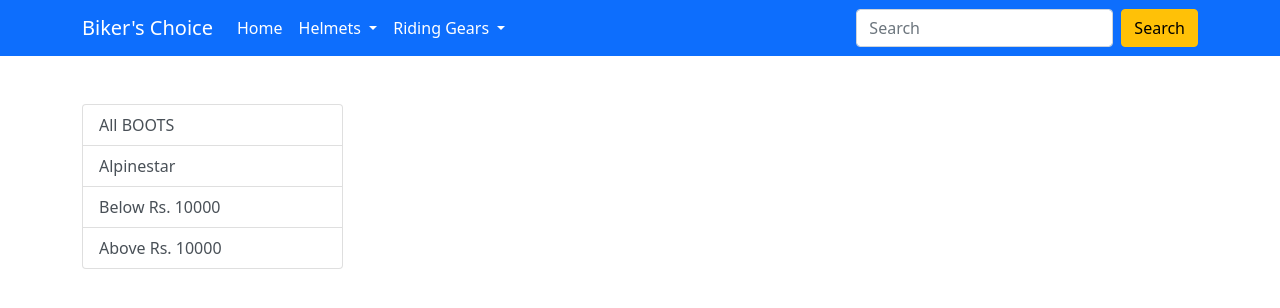
After one commit to psuman10/personal, a Django app: page /boot/ in a window 1280 px wide. The commit adds this page. Shown: the top 308 px of the page. Run offline with Django 3.2, Linux system fonts and the light colour scheme; data that the repository does not hold is empty; parts of the project's set-up code (start-up, migrations or seed data) failed here and were passed over; some libraries are stand-ins or nearby versions.

Commit message:
navbar categories were defined

```diff
--- a/ecommerce/models.py
+++ b/ecommerce/models.py
@@ -28,6 +28,7 @@ CATEGORY_CHOICES = (
     ('H', 'Halfface'),
     ('B', 'BOOTS'),
     ('W', 'WEARS'),
+
 )
 
 
--- /dev/null
+++ b/ecommerce/templates/BC/Boot.html
@@ -0,0 +1,39 @@
+ {% extends 'BC/base.html' %}
+{% load static %}
+{% block title %}HALF FACE HELMETS{% endblock title %}
+{% block main-content %}
+<div class="container my-5">
+ <div class="row">
+  <div class="col-sm-3">
+   <div class="list-group">
+   <a href="{% url 'boot' %}" class="list-group-item list-group-item-action" aria-current='true'>All BOOTS</a>
+   <a href="{% url 'bootdata' 'Alpinestar' %}" class="list-group-item list-group-item-action" aria-current='true'>Alpinestar</a>
+
+   <a href="{% url 'bootdata' 'Below' %}" class="list-group-item list-group-item-action" aria-current='true'>Below Rs. 10000</a>
+
+   <a href="{% url 'bootdata' 'Above' %}" class="list-group-item list-group-item-action" aria-current='true'>Above Rs. 10000</a>
+
+  </div>
+  </div>
+
+  <div class=" col-sm-8">
+  <div class="row">
+   {% for product in BT %}
+<div class="div col-sm-4 text-center mb-4">
+<a href="{% url 'product-detail' product.id %}" class="btn">
+<div class="item">
+<img src="{{product.product_image.url}}" alt="" height="300" class="">
+<div class="fw-bold">{{product.title}}</div>
+<div class="fw-bold">Rs. {{product.discounted_price}}
+<small class="fw-light text-decoration-line-through">{{product.selling_price}}</small>
+</div>
+</div>
+</a>
+</div>
+{% endfor %}
+  </div>
+  </div>
+  </div>
+ </div>
+
+{% endblock main-content %}
--- a/ecommerce/templates/BC/base.html
+++ b/ecommerce/templates/BC/base.html
@@ -38,7 +38,7 @@
                Helmets
              </a>
              <ul class="dropdown-menu" aria-labelledby="HelmetsDropdown">
-               {% comment %} <li><a class="dropdown-item" href="{% url 'Halfface' %}">HALFFACE</a></li> {% endcomment %}
+               <li><a class="dropdown-item" href="{% url 'Halfface' %}">HALFFACE</a></li>
                <li><a class="dropdown-item" href="{% url 'Fullface' %}">FULLFACE</a></li>
              </ul>
            </li>
@@ -47,8 +47,8 @@
                Riding Gears
              </a>
              <ul class="dropdown-menu" aria-labelledby="RidingGearsDropdown">
-               <li><a class="dropdown-item" href="#">Boots</a></li>
-               <li><a class="dropdown-item" href="#"> Pair Wears</a></li>
+                <li><a class="dropdown-item" href="{% url 'boot' %}">BOOTS</a></li>
+               <li><a class="dropdown-item" href="{% url 'Wears' %}">PAIRWEARS</a></li>
              </ul>
            </li>
          </ul>
--- a/ecommerce/templates/BC/home.html
+++ b/ecommerce/templates/BC/home.html
@@ -2,7 +2,7 @@
 {% load static %}
 {% block title %}Home{% endblock title %}
 
-{% block banner_slider %}
+{% comment %} {% block banner_slider %}
 <!--Banner Slider-->
  <div id="carouselExampleControls" class="carousel slide" data-bs-ride="carousel">
   <div class="carousel-inner">
@@ -29,7 +29,7 @@
   </a>
 </div>
 <!-- End Banner Slider -->
-{% endblock banner_slider %}
+{% endblock banner_slider %} {% endcomment %}
 
 
 
--- a/ecommerce/urls.py
+++ b/ecommerce/urls.py
@@ -5,15 +5,17 @@ from django.conf import settings
 from django.contrib.auth import views as auth_views
 
 
-
 urlpatterns = [
     path('', views.home),
     path('product-detail/', views.product_detail, name='product-detail'),
     path('cart/', views.add_to_cart, name='add-to-cart'),
 
-
-    # path('Halfface/', views.Halfface, name='Halfface'),
-    # path('Halfface/<slug:data>', views.Halfface, name='halfdata'),
+    path('Wears/', views.Wears, name='Wears'),
+    path('Wears/<slug:data>', views.Wears, name='Wearsdata'),
+    path('boot/', views.boot, name='boot'),
+    path('boot/<slug:data>', views.boot, name='bootdata'),
+    path('Halfface/', views.Halfface, name='Halfface'),
+    path('Halfface/<slug:data>', views.Halfface, name='halfdata'),
     path('Fullface/', views.Fullface, name='Fullface'),
     path('Fullface/<slug:data>', views.Fullface, name='Fulldata'),
 
--- a/ecommerce/views.py
+++ b/ecommerce/views.py
@@ -38,21 +38,21 @@ def profile(request):
 
 
 
-# def Halfface(request, data=None):
-#     totalitem = 0
-#     if request.user.is_authenticated:
-#         totalitem = len(Cart.objects.filter(user=request.user))
-#     if data == None:
-#         Half = Product.objects.filter(category='H')
-#     elif data == 'SteelBird' or data == 'Royal':
-#         Half = Product.objects.filter(category='H').filter(brand=data)
-#     elif data == 'Below':
-#         Half = Product.objects.filter(
-#             category='H').filter(discounted_price__lt=10000)
-#     elif data == 'Above':
-#         Half = Product.objects.filter(
-#             category='H').filter(discounted_price__gt=10000)
-#     return render(request, 'BC/HalfFace.html', {'Half': Half, 'totalitem': totalitem})
+def Halfface(request, data=None):
+    totalitem = 0
+    if request.user.is_authenticated:
+        totalitem = len(Cart.objects.filter(user=request.user))
+    if data == None:
+        Half = Product.objects.filter(category='H')
+    elif data == 'SteelBird' or data == 'Royal':
+        Half = Product.objects.filter(category='H').filter(brand=data)
+    elif data == 'Below':
+        Half = Product.objects.filter(
+            category='H').filter(discounted_price__lt=10000)
+    elif data == 'Above':
+        Half = Product.objects.filter(
+            category='H').filter(discounted_price__gt=10000)
+    return render(request, 'BC/HalfFace.html', {'Half': Half, 'totalitem': totalitem})
 
 
 
@@ -71,3 +71,38 @@ def Fullface(request, data=None):
         ff = Product.objects.filter(
             category='F').filter(discounted_price__gt=10000)
     return render(request, 'BC/FullFace.html', {'ff': ff, 'totalitem': totalitem})
+
+def Wears(request, data=None):
+    totalitem = 0
+    if request.user.is_authenticated:
+        totalitem = len(Cart.objects.filter(user=request.user))
+    if data == None:
+        wear = Product.objects.filter(category='W')
+    elif data == 'Steel Bird' or data == 'Royal':
+        wear = Product.objects.filter(category='W').filter(brand=data)
+    elif data == 'Below':
+        wear = Product.objects.filter(
+            category='W').filter(discounted_price__lt=10000)
+    elif data == 'Above':
+        wear = Product.objects.filter(
+            category='W').filter(discounted_price__gt=10000)
+    return render(request, 'BC/wears.html', {'wear': wear, 'totalitem': totalitem})
+
+
+
+
+def boot(request, data=None):
+    totalitem = 0
+    if request.user.is_authenticated:
+        totalitem = len(Cart.objects.filter(user=request.user))
+    if data == None:
+        BT = Product.objects.filter(category='B')
+    elif data == 'Steel Bird' or data == 'Royal':
+        boots = Product.objects.filter(category='B').filter(brand=data)
+    elif data == 'Below':
+        BT = Product.objects.filter(
+            category='B').filter(discounted_price__lt=10000)
+    elif data == 'Above':
+        BT = Product.objects.filter(
+            category='B').filter(discounted_price__gt=10000)
+    return render(request, 'BC/Boot.html', {'BT': BT, 'totalitem': totalitem})
--- a/products/settings.py
+++ b/products/settings.py
@@ -113,7 +113,7 @@ AUTH_PASSWORD_VALIDATORS = [
 
 LANGUAGE_CODE = 'en-us'
 
-TIME_ZONE = 'UTC'
+TIME_ZONE = 'Asia/Kathmandu'
 
 USE_I18N = True
 
```
Also changed, not shown: ecommerce/templates/BC/wears.html (added, +39 -0 lines).
